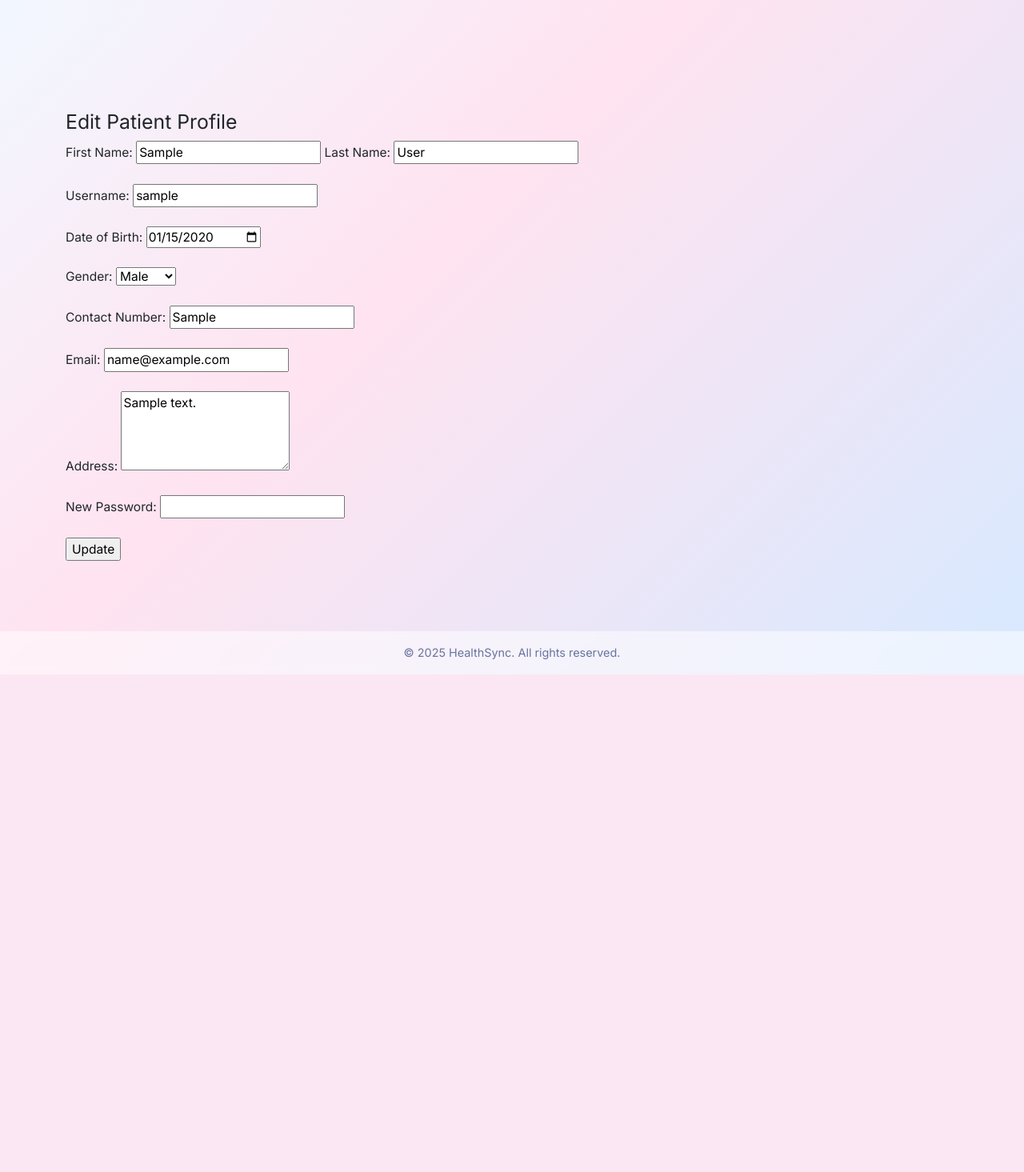
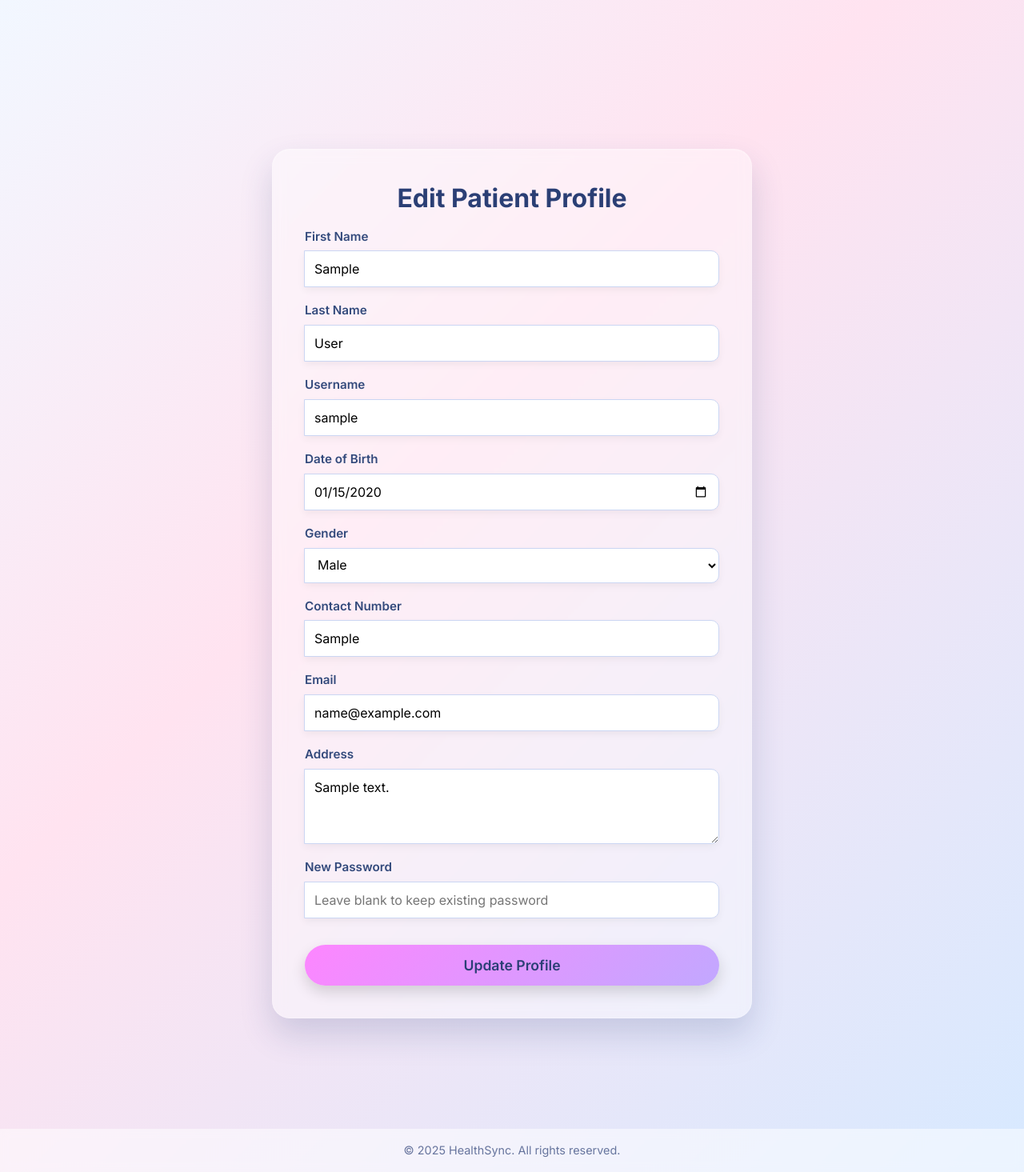
Before and after one commit to 23f3001438/hospital-management-sys, a Flask app: page /edit_patient/1 in a window 1280 px wide. Shown: the whole page at 80% size. Before the commit the page ends 843 px from the top, so only its background shows below. Run offline with Flask 3, Linux system fonts and the light colour scheme; tables that the repository leaves empty hold one stand-in row (values such as "Sample post").

Commit message:
Fix edit patient layout using shared form components

```diff
--- a/templates/editp.html
+++ b/templates/editp.html
@@ -4,41 +4,73 @@
 {% block content %}
 {% block home_button %}{% endblock %}
 
-    <h2>Edit Patient Profile</h2>
-    <form action="/edit_patient/{{ patient.id }}" method="POST">
-        <label for="first_name">First Name:</label>
-        <input type="text" id="first_name" name="first_name" value="{{ patient.first_name }}" required>
+<div class="register-card card">
+    <h2 class="reg-title">Edit Patient Profile</h2>
 
-        <label for="last_name">Last Name:</label>
-        <input type="text" id="last_name" name="last_name" value="{{ patient.last_name }}">
-        <br><br>
+    <form action="/edit_patient/{{ patient.id }}" method="POST" class="reg-form">
 
-        <label for="username">Username:</label>
-        <input type="text" id="username" name="username" value="{{ patient.username }}" required>
-        <br><br>
+        <div class="input-group">
+            <label for="first_name">First Name</label>
+            <input type="text" id="first_name" name="first_name"
+                   value="{{ patient.first_name }}" required>
+        </div>
 
-        <label for="dob">Date of Birth:</label>
-        <input type="date" id="dob" name="dob" value="{{ patient.dob }}" required>
-        <br><br>
-        <label for="gender">Gender:</label>
-        <select id="gender" name="gender" required>
-            <option value="Male" {% if patient.gender == 'Male' %}selected{% endif %}>Male</option>
-            <option value="Female" {% if patient.gender == 'Female' %}selected{% endif %}>Female</option>
-            <option value="Other" {% if patient.gender == 'Other' %}selected{% endif %}>Other</option>
-        </select>
-        <br><br>
-        <label for="contact">Contact Number:</label>
-        <input type="tel" id="contact" name="contact" value="{{ patient.contact }}" required>
-        <br><br>
-        <label for="email">Email:</label>
-        <input type="email" id="email" name="email" value="{{ patient.email }}" required>
-        <br><br>
-        <label for="address">Address:</label>
-        <textarea id="address" name="address" rows="4" required>{{ patient.address }}</textarea>
-        <br><br>
-        <label for="password">New Password:</label>
-        <input type="password" id="password" name="password">
-        <br><br>
-        <input type="submit" value="Update">
+        <div class="input-group">
+            <label for="last_name">Last Name</label>
+            <input type="text" id="last_name" name="last_name"
+                   value="{{ patient.last_name }}">
+        </div>
+
+        <div class="input-group">
+            <label for="username">Username</label>
+            <input type="text" id="username" name="username"
+                   value="{{ patient.username }}" required>
+        </div>
+
+        <div class="input-group">
+            <label for="dob">Date of Birth</label>
+            <input type="date" id="dob" name="dob"
+                   value="{{ patient.dob }}" required>
+        </div>
+
+        <div class="input-group">
+            <label for="gender">Gender</label>
+            <select id="gender" name="gender" required>
+                <option value="Male" {% if patient.gender == 'Male' %}selected{% endif %}>Male</option>
+                <option value="Female" {% if patient.gender == 'Female' %}selected{% endif %}>Female</option>
+                <option value="Other" {% if patient.gender == 'Other' %}selected{% endif %}>Other</option>
+            </select>
+        </div>
+
+        <div class="input-group">
+            <label for="contact">Contact Number</label>
+            <input type="tel" id="contact" name="contact"
+                   value="{{ patient.contact }}" required>
+        </div>
+
+        <div class="input-group">
+            <label for="email">Email</label>
+            <input type="email" id="email" name="email"
+                   value="{{ patient.email }}" required>
+        </div>
+
+        <div class="input-group">
+            <label for="address">Address</label>
+            <textarea id="address" name="address" rows="3" required>{{ patient.address }}</textarea>
+        </div>
+
+        <div class="input-group">
+            <label for="password">New Password</label>
+            <input type="password" id="password" name="password"
+                   placeholder="Leave blank to keep existing password">
+        </div>
+
+
+        <button type="submit" class="reg-btn pink">
+            Update Profile
+        </button>
+
     </form>
+</div>
+
 {% endblock %}
```
